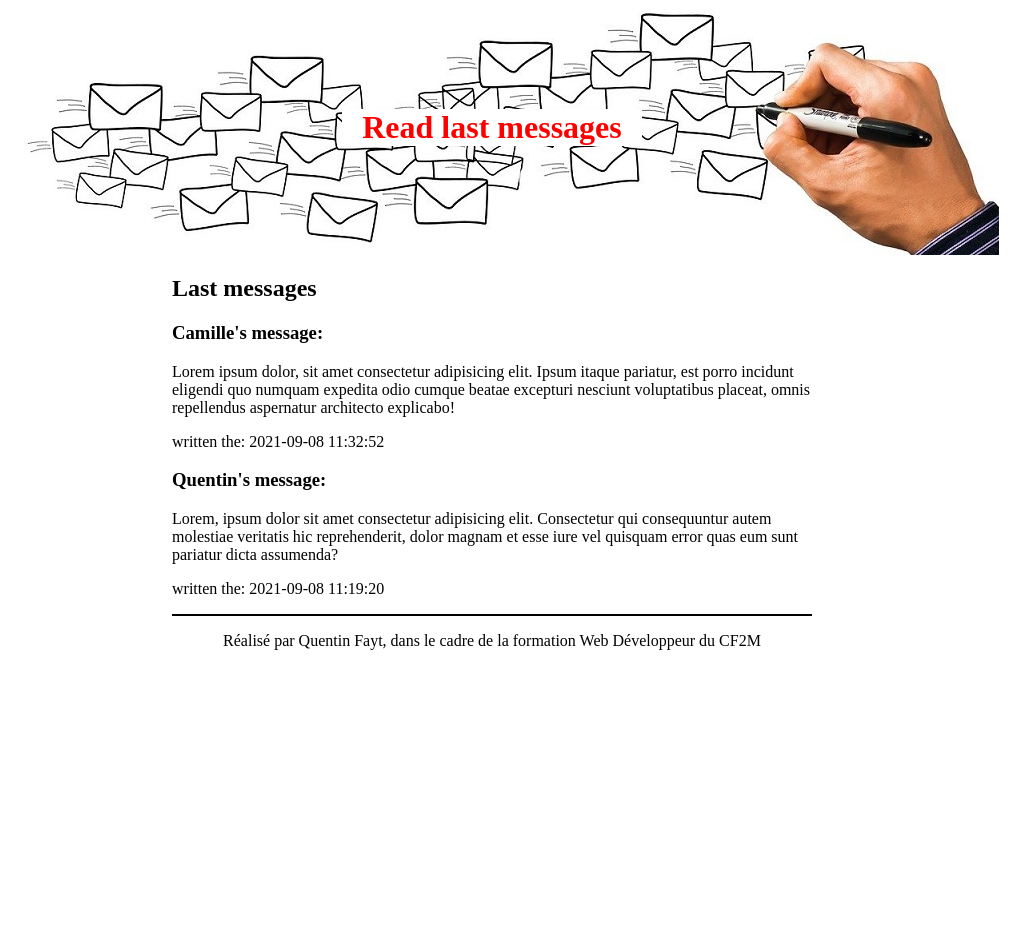
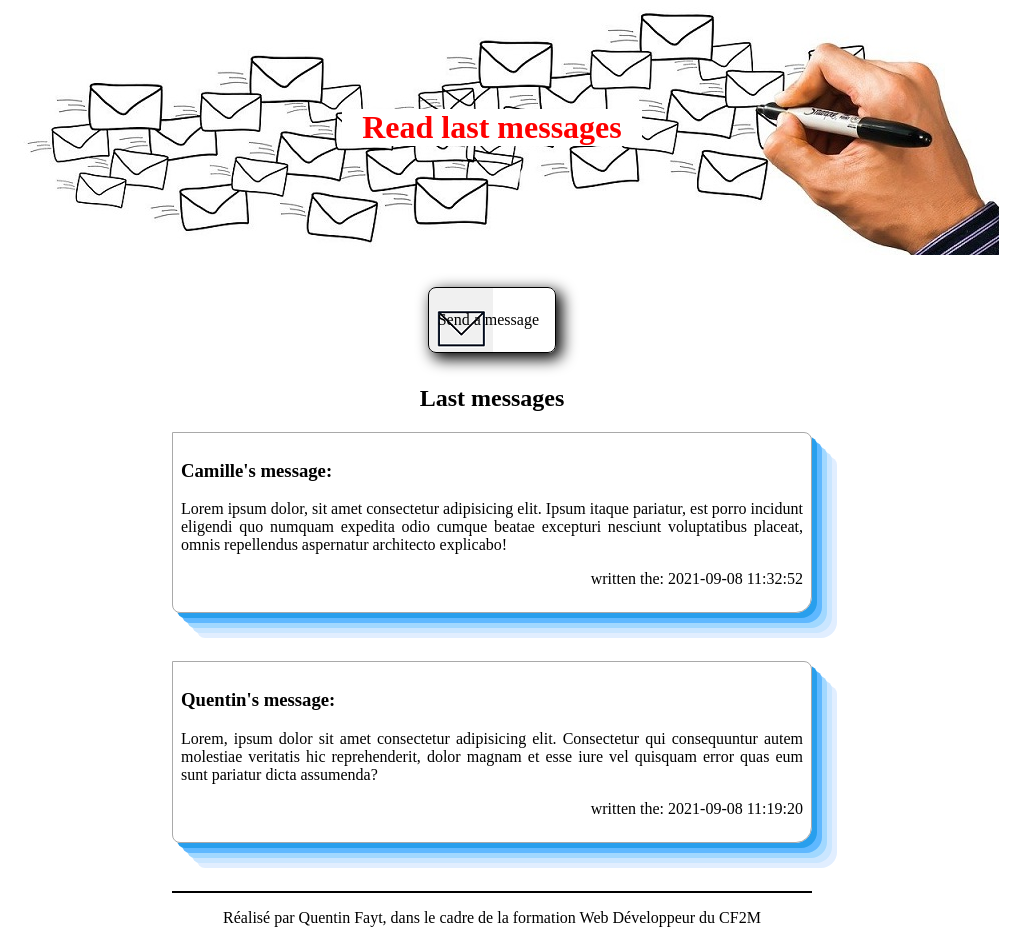
Before and after one commit to QuentinFayt/guest_book, a PHP site: page / in a window 1280 px wide. Shown: the part 65-992 px from the top of the page, without its empty margins (148-1178 px from the left). Before the commit the page ends 715 px from the top, so only its background shows below. Run offline with PHP 8.4, Linux system fonts and the light colour scheme.

Commit message:
adding style to index

```diff
--- a/assets/golden_book.css
+++ b/assets/golden_book.css
@@ -54,12 +54,13 @@ header h1 {
 .admin td {
   border: 1px solid black;
   border-collapse: collapse;
+  padding: 1em;
 }
 .admin {
   margin: 20px auto;
 }
-.admin th {
-  height: 2em;
+.adminMain th {
+  font-size: larger;
 }
 footer {
   width: 50%;
@@ -74,3 +75,48 @@ main {
   width: 50%;
   margin: 0 auto;
 }
+article {
+  border: 1px solid darkgray;
+  border-radius: 0 0.5em 1em 0.5em;
+  box-shadow: 5px 5px 0px 0px #289fed, 10px 10px 0px 0px #5fb8ff,
+    15px 15px 0px 0px #a1d8ff, 20px 20px 0px 0px #cae6ff,
+    25px 25px 0px 0px #e1eeff, 2px 25px 15px 27px rgba(255, 16, 221, 0);
+  margin-bottom: 3em;
+  padding: 0.5em;
+}
+article div {
+  text-align: justify;
+}
+article p {
+  text-align: right;
+}
+main h2 {
+  text-align: center;
+}
+section:first-child p {
+  text-align: center;
+}
+
+.sndMessage {
+  margin: 2em auto;
+  text-align: right;
+  width: 20%;
+}
+.sndMessage a {
+  display: block;
+  height: 64px;
+  box-shadow: 5px 5px 15px 1px #000000;
+  border: 1px solid black;
+  border-radius: 0.5em;
+  line-height: 64px;
+  padding-right: 1em;
+  text-decoration: none;
+  color: black;
+  background-image: url("./img/fermee.png");
+  background-repeat: no-repeat;
+}
+.sndMessage a:hover {
+  box-shadow: none;
+  background-image: url("./img/ouverte.png");
+  background-repeat: no-repeat;
+}
--- a/index.php
+++ b/index.php
@@ -23,10 +23,13 @@
     <main>
         <!-- Won't show up if there are messages in the DB  => will test this with php condition & a sql request
         (SELECT COUNT (id) FROM `message`) -->
-       <!--  <section class="noMsgYet">
+<!--         <section class="noMsgYet">
             <h2>This GoldenBook doesn't have any message yet!</h2>
             <p>But please, be our guest and go to the "send a message" page to test it! Then come back here to read it :)</p>
         </section> -->
+        <div class="sndMessage">
+            <a href="form.php">Send a message</a>
+        </div>
         <!-- Won't show up if there are no messages in the DB -->
         <section class="userMsg">
             <h2>Last messages</h2>
```
